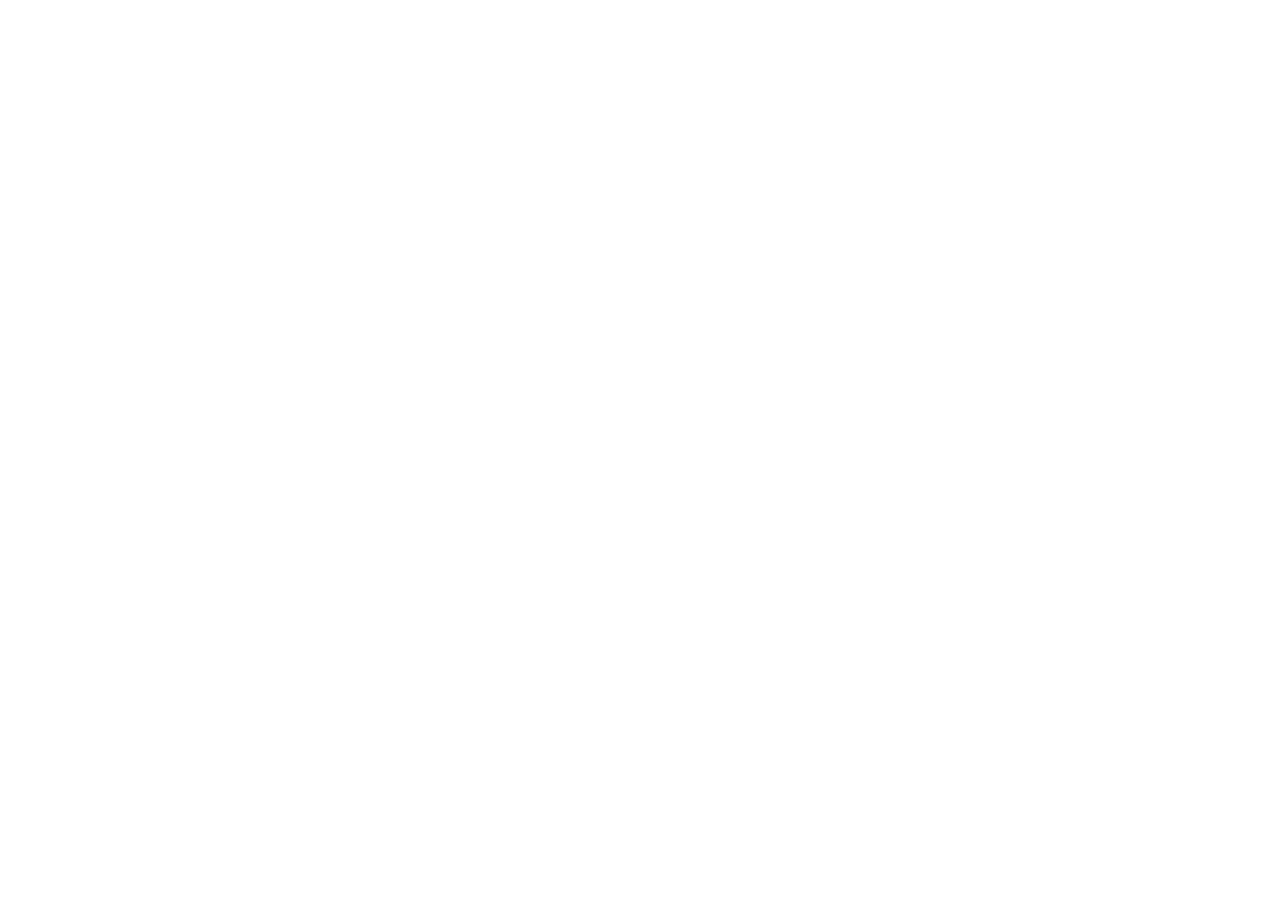
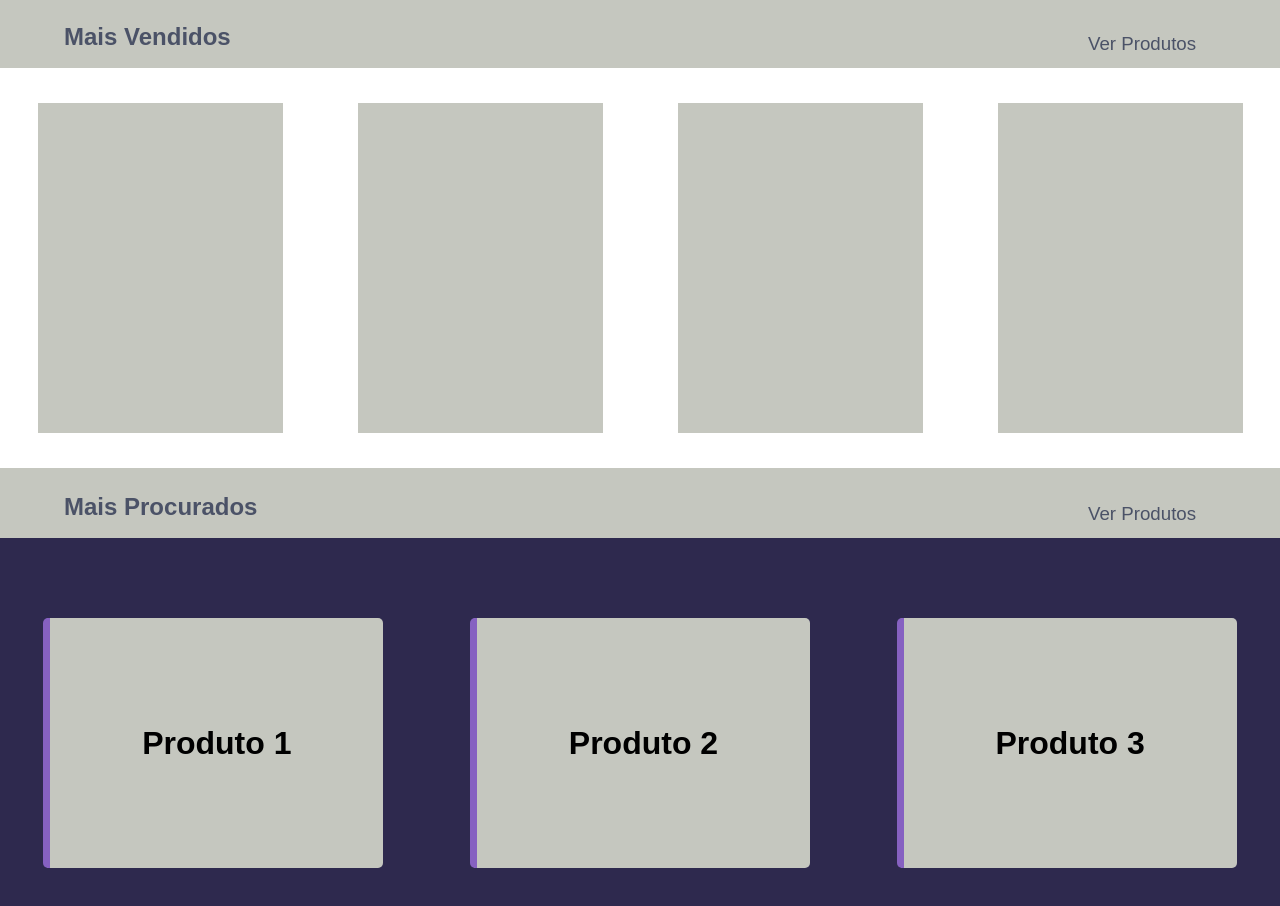
Before and after one commit to TicianneDias/projeto-acme, a React (Vite) app: page / in a window 1280 px wide. Shown: the part 634-1540 px from the top of the page. Before the commit the page ends 800 px from the top, so only its background shows below. Built offline with nearby package versions, Linux system fonts and the light colour scheme.

Commit message:
Feat: Criação e ajustes da lista de favoritos e mais vendidos em Home

```diff
--- a/src/App.jsx
+++ b/src/App.jsx
@@ -1,14 +1,12 @@
 import React from 'react'
-import Header from './components/Header/Header'
-import NavBar from './components/NavBar/NavBar'
 import GlobalStyle from './style/GlobalStyle'
+import Home from './pages/Home/Home'
 
 const App = () => {
   return (
     <div>
       <GlobalStyle/>
-      <NavBar/>
-      <Header/>
+      <Home/>
     </div>
   )
 }
--- a/src/components/Header/Header.jsx
+++ b/src/components/Header/Header.jsx
@@ -9,7 +9,7 @@
     <HeaderContainer>
         <img src={IMG} alt="Moça com um chapéu branco e camiseta branca comemorando com um braço levantado" />
         <h1>Descubra</h1>
-        <h2>Saiba mais sobre nossos produtos</h2>
+        <h2>Saiba mais sobre nossos produtos Acme</h2>
         <HeaderButton>
             <div>
                 <h3>Saiba Mais</h3>
--- a/src/components/Header/styles.jsx
+++ b/src/components/Header/styles.jsx
@@ -6,7 +6,7 @@
     align-items: center;
     justify-content: center;
     text-align: start;
-    background-color: var(--color-primary);
+    background-image: linear-gradient(160deg, var(--color-primary), var(--color-lightdark));
     width: 100vw;
     height: 500px;
     position: relative;
@@ -62,7 +62,7 @@
     height: 150px;
     width: 150px;
     position: absolute;
-    top: 70%;
+    top: 65%;
     left: 75%;
 
     h2 {
--- /dev/null
+++ b/src/components/ListBestSellers/ListBestSellers.jsx
@@ -0,0 +1,31 @@
+import React from 'react'
+import { TopList, TopListContainer, TopListItem } from './styles'
+
+const ListBestSellers = () => {
+  return (
+    <>
+        <TopList>
+            <h2>Mais Vendidos</h2>
+            <h3><a href="">Ver Produtos</a></h3>
+        </TopList>
+
+        <TopListContainer>
+            <TopListItem>
+
+            </TopListItem>
+            <TopListItem>
+
+            </TopListItem>
+            <TopListItem>
+
+            </TopListItem>
+            <TopListItem>
+
+            </TopListItem>
+        </TopListContainer>
+
+    </>
+  )
+}
+
+export default ListBestSellers
--- /dev/null
+++ b/src/components/ListBestSellers/styles.jsx
@@ -0,0 +1,47 @@
+import styled from 'styled-components';
+
+export const TopList = styled.div`
+    background-color: var(--color-gray);
+    height: 70px;
+    display: flex;
+    flex-direction: row;
+    align-items: center;
+    color: var(--color-lightdark);
+    position: relative;
+
+    a {
+        text-decoration: none;
+        color: var(--color-lightdark);
+        position: absolute;
+        top: 50%;
+        left: 85%;
+        font-weight: 200;
+
+        &:hover {
+            color: var(--color-secundary);
+            transition: all 0.3s ease-in-out;
+        }
+
+    }
+
+    h2 {
+        position: absolute;
+        top: 35%;
+        left: 5%;
+    }
+`;
+
+export const TopListContainer = styled.div`
+    background-color: var(--color-white);
+    height: 400px;
+    display: flex;
+    flex-direction: row;
+    align-items: center;
+    justify-content: space-around;
+`;
+
+export const TopListItem = styled.div`
+    background-color: var(--color-gray);
+    height: 330px;
+    width: 245px;
+`;
--- /dev/null
+++ b/src/components/ListFavorites/ListFavorites.jsx
@@ -0,0 +1,26 @@
+import React from 'react'
+import { FavoriteContainer, FavoriteItem, FavoriteList } from './styles'
+
+const ListFavorites = () => {
+  return (
+    <>
+        <FavoriteList>
+          <h2>Mais Procurados</h2>
+          <h3><a href="">Ver Produtos</a></h3>
+        </FavoriteList>
+        <FavoriteContainer>
+            <FavoriteItem>
+                <h1>Produto 1</h1>
+            </FavoriteItem>
+            <FavoriteItem>
+                <h1>Produto 2</h1>
+            </FavoriteItem>
+            <FavoriteItem>
+                <h1>Produto 3</h1>
+            </FavoriteItem>
+        </FavoriteContainer>
+    </>
+  )
+}
+
+export default ListFavorites
--- /dev/null
+++ b/src/components/ListFavorites/styles.jsx
@@ -0,0 +1,61 @@
+import styled from 'styled-components';
+
+export const FavoriteList = styled.div`
+    background-color: var(--color-gray);
+    height: 70px;
+    display: flex;
+    flex-direction: row;
+    align-items: center;
+    color: var(--color-lightdark);
+    position: relative;
+
+    a {
+        text-decoration: none;
+        color: var(--color-lightdark);
+        position: absolute;
+        top: 50%;
+        left: 85%;
+        font-weight: 200;
+
+        &:hover {
+            color: var(--color-secundary);
+            transition: all 0.3s ease-in-out;
+        }
+
+    }
+
+    h2 {
+        position: absolute;
+        top: 35%;
+        left: 5%;
+    }
+`;
+
+export const FavoriteContainer = styled.div`
+    background-color: var(--color-primary);
+    height: 410px;
+    display: flex;
+    flex-direction: row;
+    align-items: center;
+    justify-content: space-around;
+
+`;
+
+export const FavoriteItem = styled.div`
+    background-color: var(--color-gray);
+    width: 340px;
+    height: 250px;
+    display: flex;
+    flex-direction: row;
+    align-items: center;
+    justify-content: space-around;
+    border-left: 7px solid var(--color-secundary);
+    border-radius: 5px;
+
+    &:hover {
+        border-left: 7px solid var(--color-red);
+        background-color: var(--color-gray);
+        opacity: 0.8;
+        z-index: 1;
+    }
+`;
--- a/src/components/NavBar/styles.jsx
+++ b/src/components/NavBar/styles.jsx
@@ -20,6 +20,7 @@
     width: 100vw;
     height: 84px;
     justify-content: space-around;
+    border-bottom: 1.5px solid var(--color-white);
 
     h1 {
         color: var(--color-white);
--- a/src/pages/Home/Home.jsx
+++ b/src/pages/Home/Home.jsx
@@ -0,0 +1,18 @@
+import React from 'react'
+import Header from '../../components/Header/Header'
+import ListBestSellers from '../../components/ListBestSellers/ListBestSellers'
+import ListFavorites from '../../components/ListFavorites/ListFavorites'
+import NavBar from '../../components/NavBar/NavBar'
+
+const Home = () => {
+  return (
+      <>
+        <NavBar/>
+        <Header/>
+        <ListBestSellers/>
+        <ListFavorites/>
+      </>
+  )
+}
+
+export default Home
```
